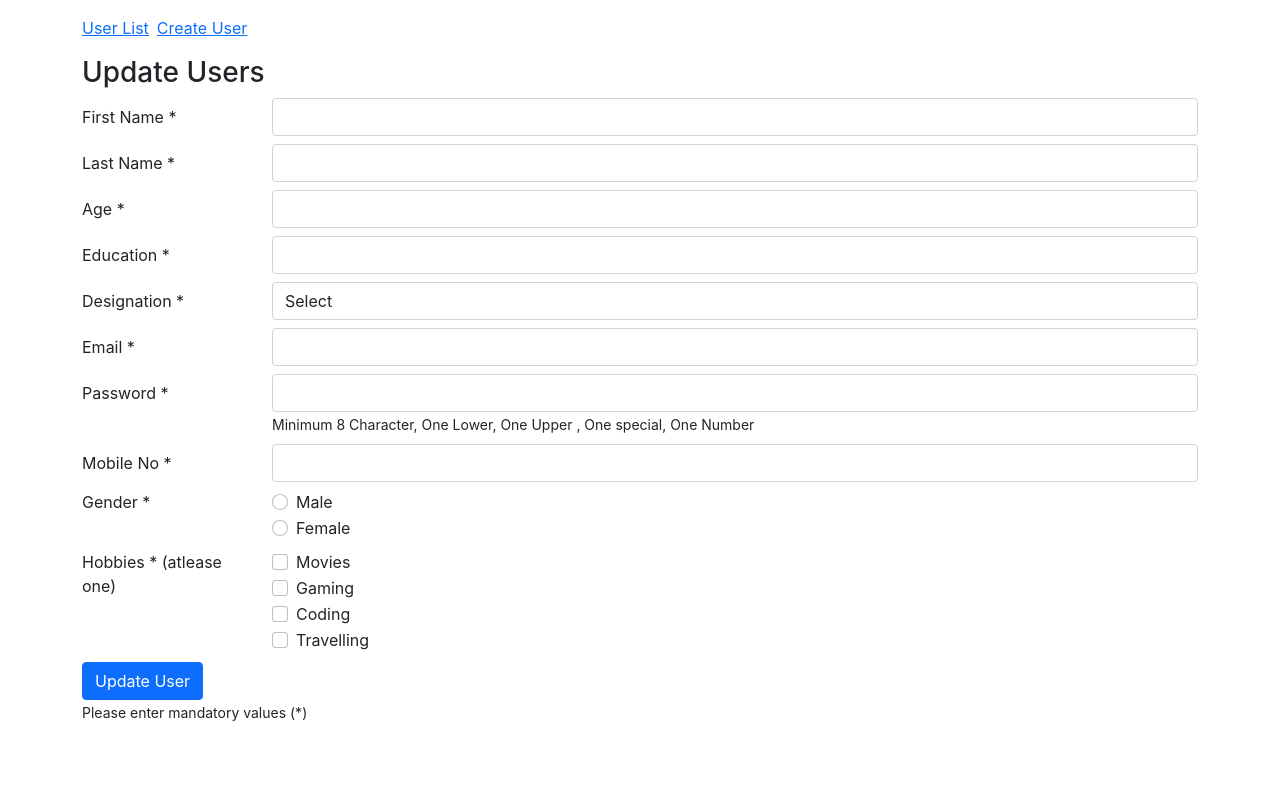
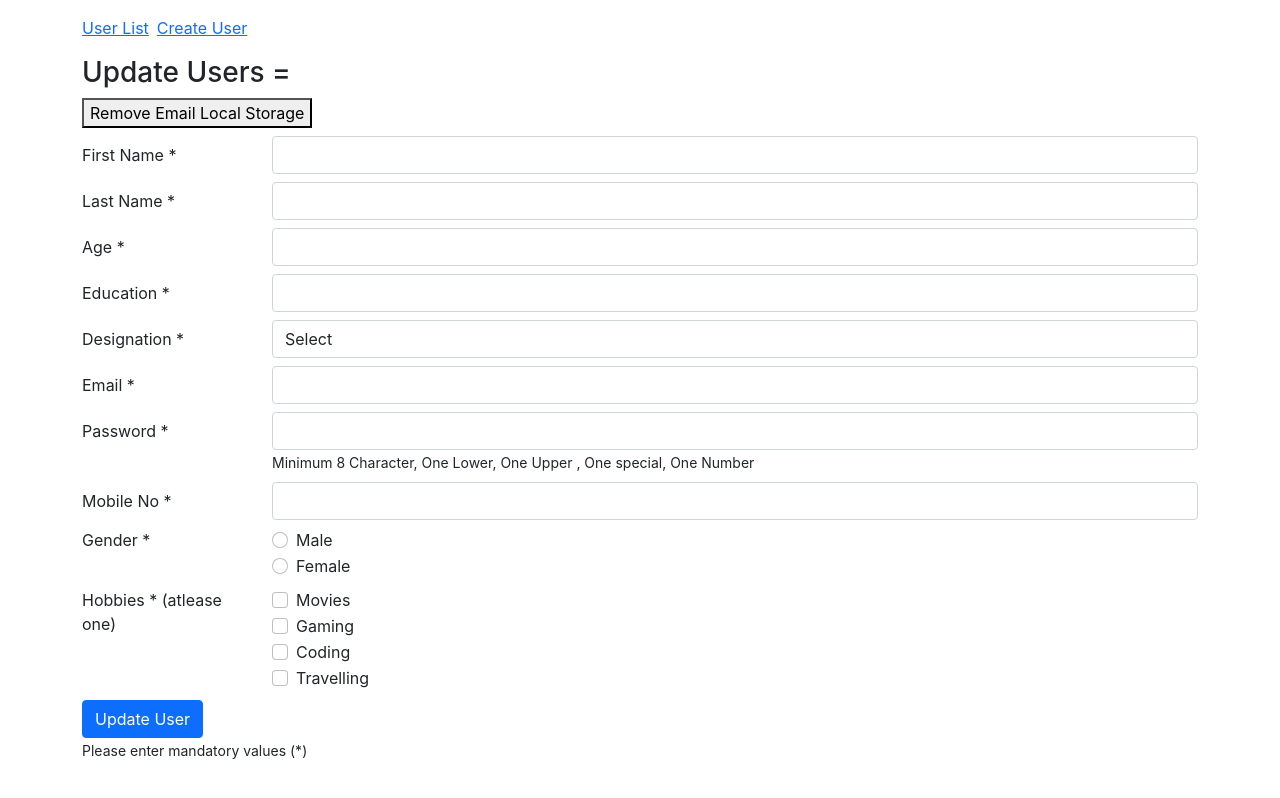
Before and after one commit to insanisbrain/ReactB8-javascript, a React (Create React App) app in the folder basic-crud-app/: page /updateuser/1 in a window 1280 px wide. Built offline with nearby package versions, Linux system fonts and the light colour scheme; no server answers.

Commit message:
Local Storage

```diff
--- a/basic-crud-app/src/Components/CreateUser.js
+++ b/basic-crud-app/src/Components/CreateUser.js
@@ -211,9 +211,19 @@ const CreateUser = () => {
     setFormState({ ...newState });
   }
 
+  const getLocalStorageData = () => {
+    let data = localStorage.getItem("email");
+    return data;
+  }
+
+  const removeLocalStorageData = () => {
+    localStorage.removeItem("email");
+  }
+
   return (
     <div>
-      <h3>{!editUser ? 'Create' : 'Update'} Users</h3>
+      <h3>{!editUser ? 'Create' : 'Update'} Users = {getLocalStorageData()}</h3>
+      <button onClick={() => removeLocalStorageData()}>Remove Email Local Storage</button>
       <div className="form-group row my-2">
         <label className="col-sm-2 col-form-label">First Name *</label>
         <div className="col-sm-10">
--- a/basic-crud-app/src/Components/UserList.js
+++ b/basic-crud-app/src/Components/UserList.js
@@ -38,9 +38,14 @@ const UserList = () => {
     navigate(`/updateuser/${data.id}`);
   }
 
+  const setLocalStoageData = () => {
+    localStorage.setItem("email", "ankit@gmail.com");
+  }
+
   return (
     <div>
       <h3>Users List</h3>
+      <button onClick={() => setLocalStoageData()}>Add Local Storage Data</button>
       <table className="table table-bordered">
         <thead>
           <tr>
```
